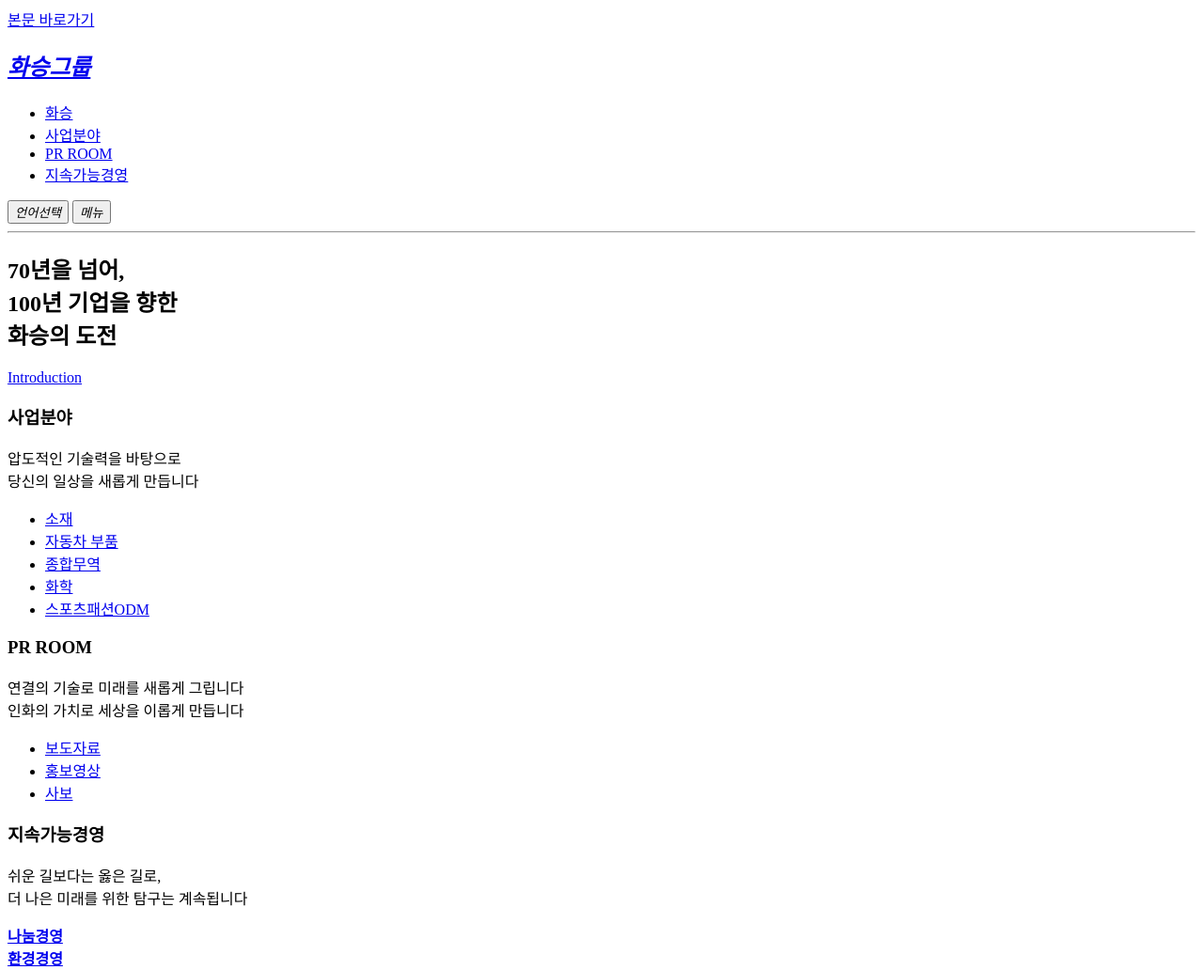
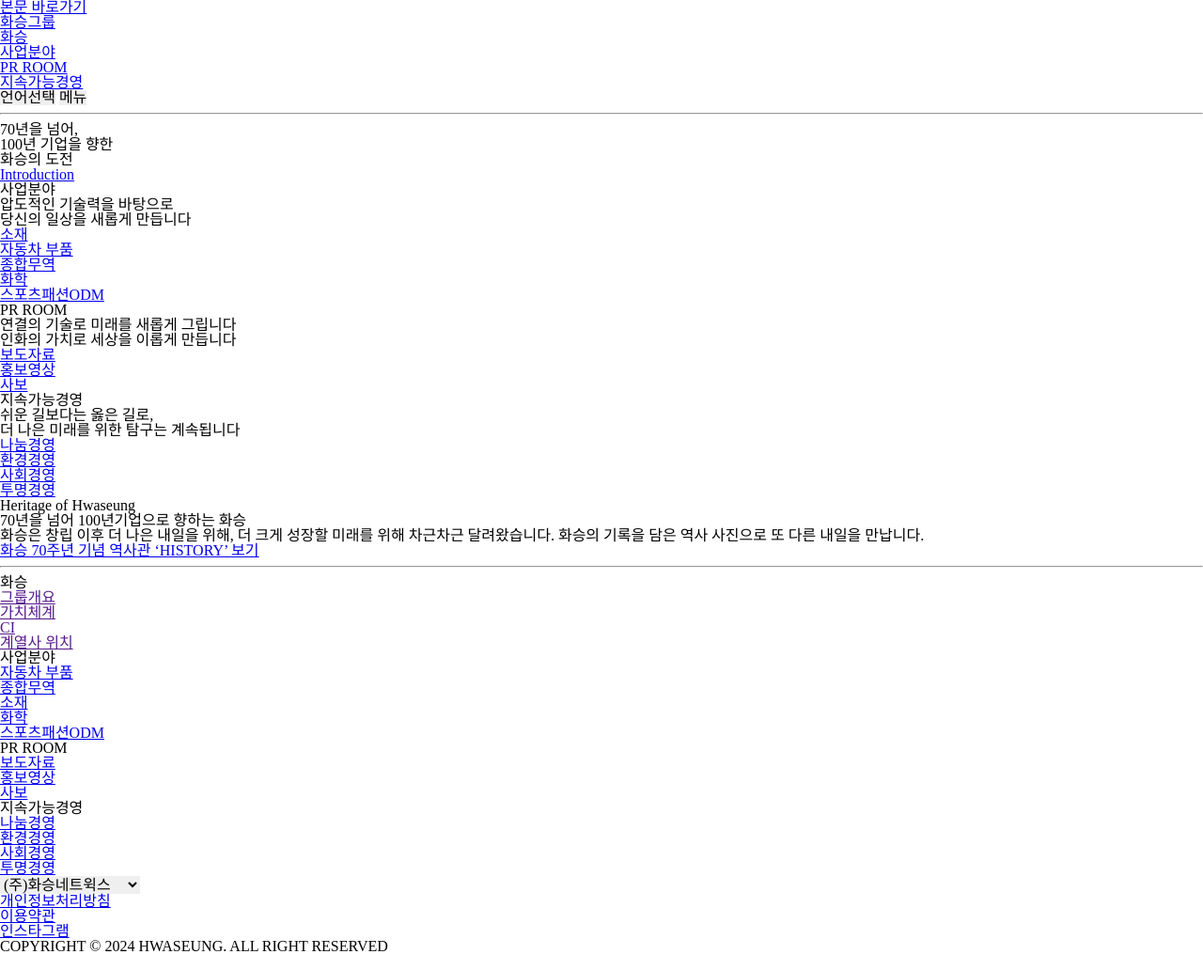
Before and after one commit to dhalstjr/Hwaseung, a plain HTML site: page index.html in a window 1280 px wide. Shown: the top 1032 px of the page at 94% size. Drawn offline with Linux system fonts and the light colour scheme.

Commit message:
reset.css연결

```diff
--- /dev/null
+++ b/css/reset.css
@@ -0,0 +1,137 @@
+@charset 'utf-8';
+
+html,
+body,
+div,
+span,
+applet,
+object,
+iframe,
+h1,
+h2,
+h3,
+h4,
+h5,
+h6,
+p,
+blockquote,
+pre,
+a,
+abbr,
+acronym,
+address,
+big,
+cite,
+code,
+del,
+dfn,
+em,
+img,
+ins,
+kbd,
+q,
+s,
+samp,
+small,
+strike,
+strong,
+sub,
+sup,
+tt,
+var,
+b,
+u,
+i,
+center,
+dl,
+dt,
+dd,
+ol,
+ul,
+li,
+fieldset,
+form,
+label,
+legend,
+button,
+input,
+select,
+textarea,
+table,
+caption,
+tbody,
+tfoot,
+thead,
+tr,
+th,
+td,
+article,
+aside,
+canvas,
+details,
+embed,
+figure,
+figcaption,
+footer,
+header,
+hgroup,
+menu,
+nav,
+output,
+ruby,
+section,
+summary,
+time,
+mark,
+audio,
+video {
+  margin: 0;
+  padding: 0;
+  border: 0;
+  font-size: 100%;
+  font: inherit;
+  vertical-align: top;
+  box-sizing: border-box;
+}
+/* HTML5 display-role reset for older browsers */
+article,
+aside,
+details,
+figcaption,
+figure,
+footer,
+header,
+hgroup,
+menu,
+nav,
+section {
+  display: block;
+}
+body {
+  line-height: 1;
+}
+ol,
+ul,
+li {
+  list-style: none;
+}
+blockquote,
+q {
+  quotes: none;
+}
+blockquote:before,
+blockquote:after,
+q:before,
+q:after {
+  content: '';
+  content: none;
+}
+table {
+  border-collapse: collapse;
+  border-spacing: 0;
+}
+
+label,
+button {
+  cursor: pointer;
+}
--- a/index.html
+++ b/index.html
@@ -5,6 +5,7 @@
   <meta charset="UTF-8">
   <meta name="viewport" content="width=device-width, initial-scale=1.0">
   <title>화승그룹</title>
+  <link rel="stylesheet" href="./css/reset.css">
 </head>
 
 <body>
```
